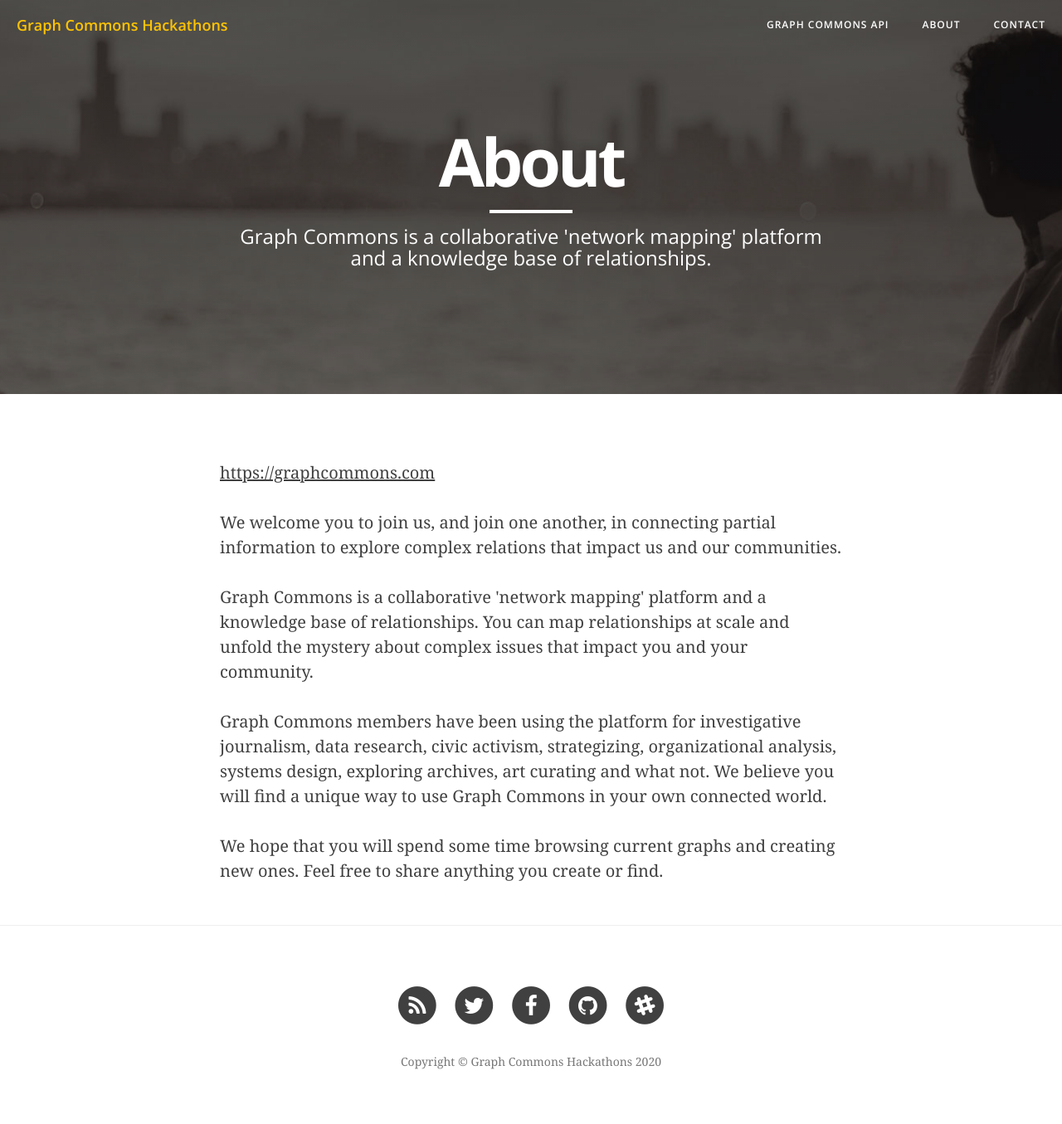
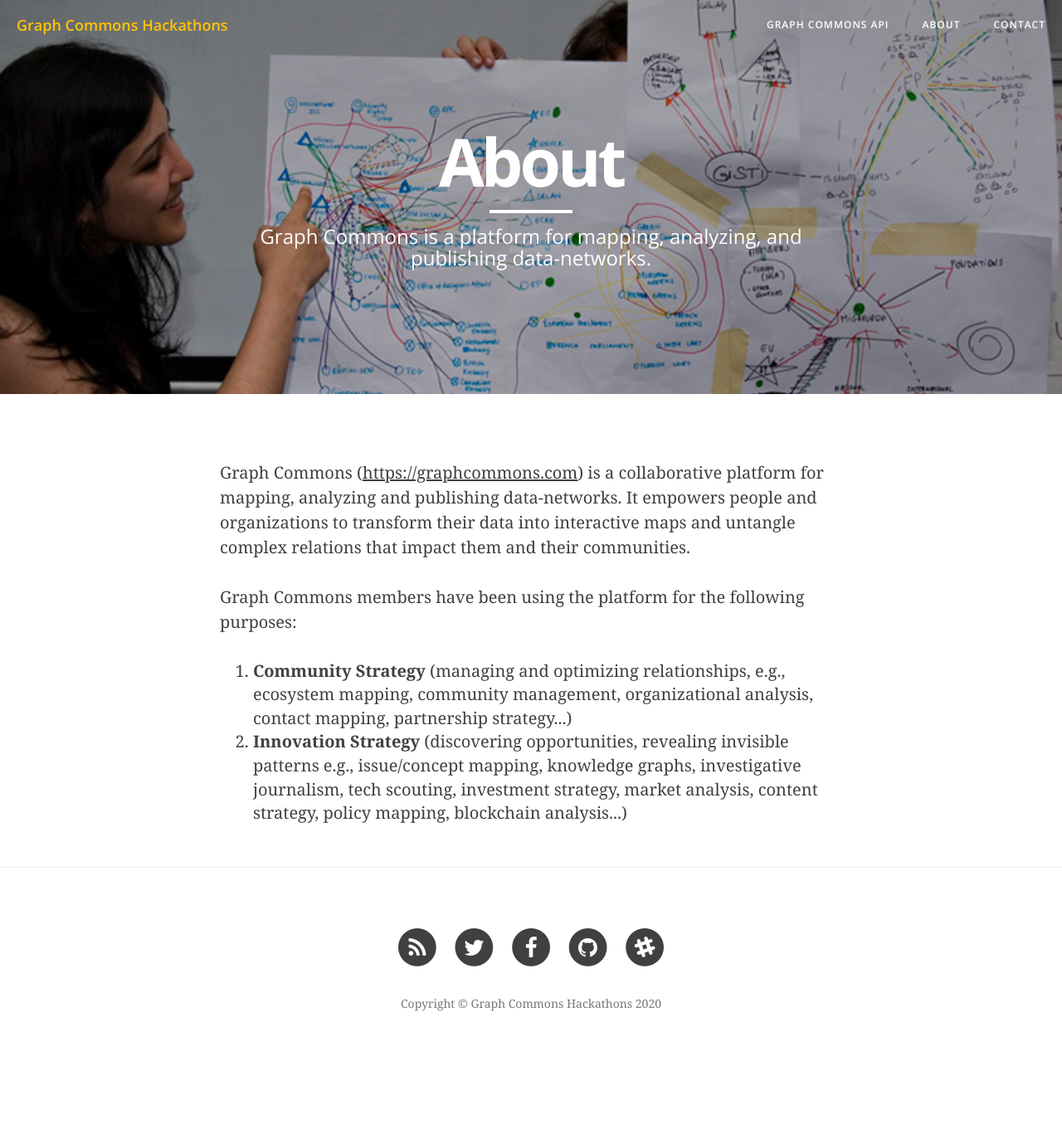
Before and after one commit to graphcommons/hackathons, a Jekyll site: the page built from about.html, in a window 1280 px wide. Shown: the whole page at 83% size. Built offline with Jekyll 4.4.1, drawn with Linux system fonts in a browser that asks for light colours; nearby versions of some CDN libraries; after the commit the page ends 1285 px from its top, so only the background shows below that.

Commit message:
about update

```diff
--- a/about.html
+++ b/about.html
@@ -1,21 +1,21 @@
 ---
 layout: page
 title: "About"
-description: "Graph Commons is a collaborative 'network mapping' platform and a knowledge base of relationships."
-header-img: "img/about-bg.jpg"
+description: "Graph Commons is a platform for mapping, analyzing, and publishing data-networks."
+header-img: "img/CivilSociety-NGO-STK-Network-Mapping-Workshop-istanbul.jpeg"
 ---
 <p>
-    <a href="https://graphcommons.com">https://graphcommons.com</a>
+    Graph Commons (<a href="https://graphcommons.com">https://graphcommons.com</a>) is a collaborative platform for mapping, analyzing and publishing data-networks. It empowers people and organizations to transform their data into interactive maps and untangle complex relations that impact them and their communities.
 </p>
+
 <p>
-    We welcome you to join us, and join one another, in connecting partial information to explore complex relations that impact us and our communities.
+    Graph Commons members have been using the platform for the following purposes:
+    <ol>
+        <li>
+            <strong>Community Strategy</strong> (managing and optimizing relationships, e.g., ecosystem mapping, community management, organizational analysis, contact mapping, partnership strategy...)
+        </li>
+        <li>
+            <strong>Innovation Strategy</strong> (discovering opportunities, revealing invisible patterns e.g., issue/concept mapping, knowledge graphs, investigative journalism, tech scouting, investment strategy, market analysis, content strategy, policy mapping, blockchain analysis...)
+        </li>
+    </ol>
 </p>
-<p>
-    Graph Commons is a collaborative 'network mapping' platform and a knowledge base of relationships. You can map relationships at scale and unfold the mystery about complex issues that impact you and your community.
-</p>
-<p>
-    Graph Commons members have been using the platform for investigative journalism, data research, civic activism, strategizing, organizational analysis, systems design, exploring archives, art curating and what not. We believe you will find a unique way to use Graph Commons in your own connected world.
-</p>
-<p>
-    We hope that you will spend some time browsing current graphs and creating new ones. Feel free to share anything you create or find.
-</p>
```
Also changed, not shown: contact.md (+1 -1 lines), img/home-bg.jpg (deleted), img/post-bg-01.jpg (deleted), img/post-bg-02.jpg (deleted), img/post-bg-03.jpg (deleted), img/post-bg-04.jpg (deleted), img/post-bg-05.jpg (deleted), img/post-bg-06.jpg (deleted), img/post-sample-image.jpg (deleted).
